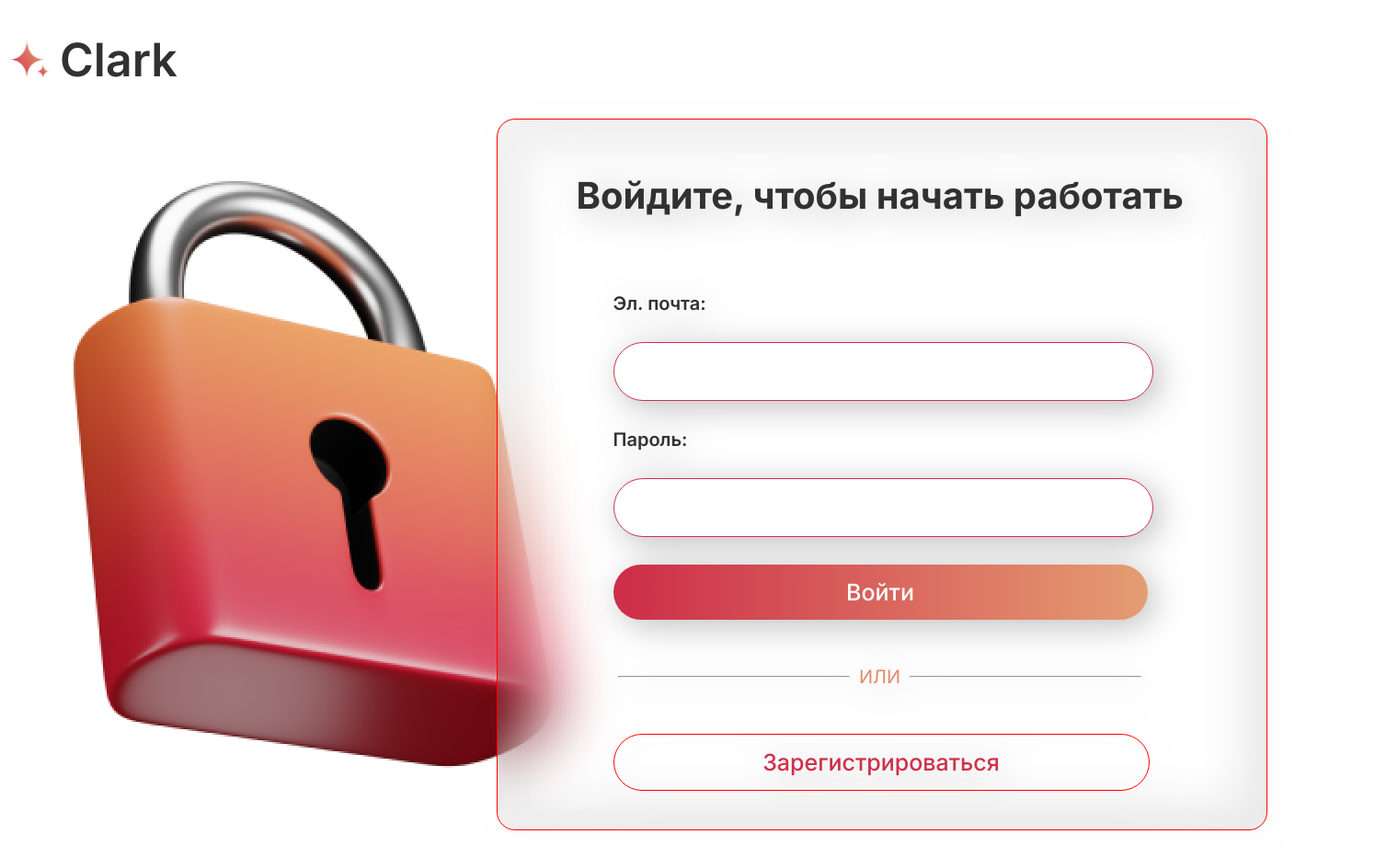
After one commit to sasha-pipec/Clark, a Django app: page /auth/ in a window 1520 px wide. The commit adds this page. Shown: the whole page at 92% size. Run offline with Django 3.2, Linux system fonts and the light colour scheme.

Commit message:
added auth and register page

```diff
--- /dev/null
+++ b/clark_app/static/css/auth_style.css
@@ -0,0 +1,187 @@
+html,body,div,span,applet,object,iframe,h1,h2,h3,h4,h5,h6,p,blockquote,pre,a,abbr,acronym,address,big,cite,code,del,dfn,em,img,ins,kbd,q,s,samp,small,strike,strong,sub,sup,tt,var,b,u,i,center,dl,dt,dd,ol,ul,li,fieldset,form,label,legend,table,caption,tbody,tfoot,thead,tr,th,td,article,aside,canvas,details,embed,figure,figcaption,footer,header,hgroup,menu,nav,output,ruby,section,summary,time,mark,audio,video{margin:0;padding:0;border:0;font-size:100%;font:inherit;vertical-align:baseline}
+article,aside,details,figcaption,figure,footer,header,hgroup,menu,nav,section{display:block}
+html{height:100%}
+body{line-height:1}
+ol,ul{list-style:none}
+blockquote,q{quotes:none}
+blockquote:before,blockquote:after,q:before,q:after{content:'';content:none}
+table{border-collapse:collapse;border-spacing:0}
+
+a{
+    text-decoration:none;
+    display:block;
+}
+
+.auth_page{
+    width:1500px;
+    margin:auto;
+}
+
+.auth_page_header{
+    height:129px;
+    display:flex;
+    margin:auto;
+}
+
+.auth_page_header_logo{
+    display:inline-flex;
+}
+
+.auth_page_header_logo_img{
+    height:43px;
+    width:45px;
+    margin:auto;
+}
+
+.auth_page_header_logo_text{
+    color: #313131;
+    font-family: 'Inter', sans-serif;
+    font-size: 50px;
+    font-style: normal;
+    font-weight: 600;
+    line-height: normal;
+    margin:auto;
+    padding-left:10px;
+}
+
+.auth_page_content{
+    display:flex;
+}
+
+.auth_page_content_left{
+    margin-left:-70px;
+}
+
+.auth_page_content_right{
+    margin-left:-200px;
+}
+
+.auth_page_content_right_form{
+    height:772px;
+    width:836px;
+    fill: linear-gradient(0deg, rgba(255, 255, 255, 0.10) 0%, rgba(255, 255, 255, 0.10) 100%), linear-gradient(111deg, rgba(255, 255, 255, 0.16) 1.35%, rgba(255, 255, 255, 0.00) 100%);
+    stroke-width: 1px;
+    stroke: #CE304A;
+    filter: drop-shadow(7px 7px 18px rgba(0, 0, 0, 0.25));
+    backdrop-filter: blur(35px);
+    border:1px solid red;
+    border-radius: 20px;
+}
+
+.auth_page_content_right_form_container{
+    width:665px;
+    display:flex;
+    margin:auto;
+}
+
+.auth_page_content_right_form_title_text{
+    color: #313131;
+    font-family: Inter;
+    font-size: 40px;
+    font-style: normal;
+    font-weight: 700;
+    line-height: normal;
+    margin-top:58px;
+    margin-bottom:81px;
+}
+
+.auth_page_content_right_form_inputs{
+    padding-left:40px;
+}
+
+.auth_page_content_right_form_inputs_item{
+    margin-bottom:30px;
+}
+
+.auth_page_content_right_form_inputs_item_label_text{
+    color: #313131;
+    font-family: Inter;
+    font-size: 20px;
+    font-style: normal;
+    font-weight: 600;
+    line-height: normal;
+    margin-bottom:30px;
+}
+
+.auth_page_content_right_form_inputs_item_input_inner{
+    border-radius: 50px;
+    border: 1px solid #CE314A;
+    width: 581px;
+    height: 60px;
+}
+
+.auth_page_content_right_form_btn_auth{
+    width: 581px;
+    height: 60px;
+    border-radius: 50px;
+    background: linear-gradient(90deg, #CD2F49 2.65%, #E59D72 99.82%);
+    border:none;
+    color: #FFF;
+    font-family: Inter;
+    font-size: 25px;
+    font-style: normal;
+    font-weight: 500;
+    line-height: normal;
+}
+
+#auth_page_content_right_form_inputs_item_lines{
+    height:124px;
+    width:580px;
+    display:flex;
+    justify-content:space-between;
+}
+
+.auth_page_content_right_form_inputs_item_input_link{
+    width: 581px;
+    height: 60px;
+    border-radius: 50px;
+    border: 1px solid #FE0101;
+    text-align:center;
+    display:flex;
+}
+
+.auth_page_content_right_form_btn_register{
+    color: #CE314A;
+    font-family: Inter;
+    font-size: 25px;
+    font-style: normal;
+    font-weight: 500;
+    line-height: normal;
+     margin:auto;
+}
+
+.line_br{
+    width:250px;
+    background-clor:red;
+}
+
+.line_left{
+    margin:auto;
+}
+
+.line_right{
+    margin:auto;
+}
+
+.word{
+    margin:auto;
+    color: #E1896B;
+    font-family: Inter;
+    font-size: 20px;
+    font-style: normal;
+    font-weight: 400;
+    line-height: normal;
+    text-transform: uppercase;
+}
+
+.auth_page_content_right_form_inputs_item_input_link_register{
+    margin-top:40px;
+}
+
+#auth_page_content_right_form_title_text_register{
+    text-align:center;
+}
+
+#auth_page_content_right_form_title_text_register_inner{
+     margin-bottom:40px;
+}
--- a/clark_app/static/css/style.css
+++ b/clark_app/static/css/style.css
@@ -37,9 +37,9 @@ body {
 }
 
 .main_header{
-    height:154px;
+    height:129px;
     width:100%;
-    line-height: 154px;
+    line-height: 129px;
     display:inline-flex;
     justify-content:space-between;
 }
--- /dev/null
+++ b/clark_app/templates/clark_app/authorization.html
@@ -0,0 +1,87 @@
+{% load static %}
+<!DOCTYPE html>
+<html lang="en">
+<head>
+    <meta charset="UTF-8">
+    <title>Авторизация</title>
+    <link rel="stylesheet" href="{% static 'css/auth_style.css' %}">
+
+    <link rel="preconnect" href="https://fonts.googleapis.com">
+    <link rel="preconnect" href="https://fonts.gstatic.com" crossorigin>
+    <link href="https://fonts.googleapis.com/css2?family=Inter:wght@400;500;600;700&display=swap" rel="stylesheet">
+</head>
+<body>
+<div class="auth_page">
+    <a href="{% url 'main' %}">
+        <div class="auth_page_header">
+            <div class="auth_page_header_logo">
+                <img class="auth_page_header_logo_img" src="{% static 'images/main_header_logo.png' %}" alt="">
+                <p class="auth_page_header_logo_text">Clark</p>
+            </div>
+        </div>
+    </a>
+    <div class="auth_page_content">
+        <div class="auth_page_content_left">
+            <img class="auth_page_content_left_image" src="{% static 'images/auth_page_lock.png' %}" alt="">
+        </div>
+        <div class="auth_page_content_right">
+            <form class="auth_page_content_right_form" action="">
+                <div class="auth_page_content_right_form_container">
+                    <div class="auth_page_content_right_form_container_inner">
+                        <div class="auth_page_content_right_form_title">
+                            <h1 class="auth_page_content_right_form_title_text">
+                                Войдите, чтобы начать работать
+                            </h1>
+                        </div>
+                        <div class="auth_page_content_right_form_inputs">
+                            <div class="auth_page_content_right_form_inputs_item">
+                                <div class="auth_page_content_right_form_inputs_item_label">
+                                    <p class="auth_page_content_right_form_inputs_item_label_text">
+                                        Эл. почта:
+                                    </p>
+                                </div>
+                                <div class="auth_page_content_right_form_inputs_item_input">
+                                    <input class="auth_page_content_right_form_inputs_item_input_inner" type="email" name="email">
+                                </div>
+                            </div>
+                            <div class="auth_page_content_right_form_inputs_item">
+                                <div class="auth_page_content_right_form_inputs_item_label">
+                                    <p class="auth_page_content_right_form_inputs_item_label_text">
+                                        Пароль:
+                                    </p>
+                                </div>
+                                <div class="auth_page_content_right_form_inputs_item_input">
+                                    <input class="auth_page_content_right_form_inputs_item_input_inner" type="password" name="password">
+                                </div>
+                            </div>
+                            <div class="auth_page_content_right_form_inputs_item">
+                                <div class="auth_page_content_right_form_inputs_item_input">
+                                    <button type="submit" class="auth_page_content_right_form_btn_auth">Войти</button>
+                                </div>
+                                <div class="auth_page_content_right_form_inputs_item_input" id="auth_page_content_right_form_inputs_item_lines">
+                                    <div class="line_left">
+                                        <hr class="line_br">
+                                    </div>
+                                    <div class="word">
+                                        <p class="word_text">ИЛИ</p>
+                                    </div>
+                                    <div class="line_right">
+                                        <hr class="line_br">
+                                    </div>
+                                </div>
+                                <div class="auth_page_content_right_form_inputs_item_input">
+                                    <div class="auth_page_content_right_form_inputs_item_input_link"
+                                         id="auth_page_content_right_form_inputs_item_input_link_register">
+                                        <a href="{% url 'register' %}" class="auth_page_content_right_form_btn_register">Зарегистрироваться</a>
+                                    </div>
+                                </div>
+                            </div>
+                        </div>
+                    </div>
+                </div>
+            </form>
+        </div>
+    </div>
+</div>
+</body>
+</html>
--- a/clark_app/templates/clark_app/main.html
+++ b/clark_app/templates/clark_app/main.html
@@ -18,7 +18,7 @@
             <p class="main_header_logo_text">Clark</p>
         </div>
         <div class="main_header_btn">
-            <a href="" class="main_header_btn_container_link">
+            <a href="{% url 'auth' %}" class="main_header_btn_container_link">
                 <div class="main_header_btn_container">
                     <p class="main_header_btn_container_text">Войти</p>
                 </div>
@@ -40,7 +40,7 @@
                 <p class="main_container_left_content_text">Это работа в Clark.</p>
             </div>
             <div class="main_container_left_btn">
-                <a href="" class="main_container_left_btn_link">Присоединиться</a>
+                <a href="{% url 'auth' %}" class="main_container_left_btn_link">Присоединиться</a>
             </div>
         </div>
         <div class="main_container_right">
--- a/clark_app/urls.py
+++ b/clark_app/urls.py
@@ -1,7 +1,9 @@
 from django.urls import path
 
-from clark_app.views.main import MainPageView
+from clark_app.views.main import MainPageView, AuthPageView, RegisterPageView
 
 urlpatterns = [
-    path('', MainPageView.as_view(), name='main')
+    path('', MainPageView.as_view(), name='main'),
+    path('auth/', AuthPageView.as_view(), name='auth'),
+    path('register/', RegisterPageView.as_view(), name='register')
 ]
--- a/clark_app/views/main.py
+++ b/clark_app/views/main.py
@@ -8,3 +8,15 @@ class MainPageView(View):
         if request.user.is_authenticated:
             return render(request, 'clark_app/main.html')
         return render(request, 'clark_app/main.html')
+
+
+class AuthPageView(View):
+
+    def get(self, request):
+        return render(request, 'clark_app/authorization.html')
+
+
+class RegisterPageView(View):
+
+    def get(self, request):
+        return render(request, 'clark_app/registration.html')
```
Also changed, not shown: clark_app/templates/clark_app/registration.html (added, +81 -0 lines), clark_app/static/images/auth_page_lock.png (added), clark_app/static/images/register_page_plus.png (added).
